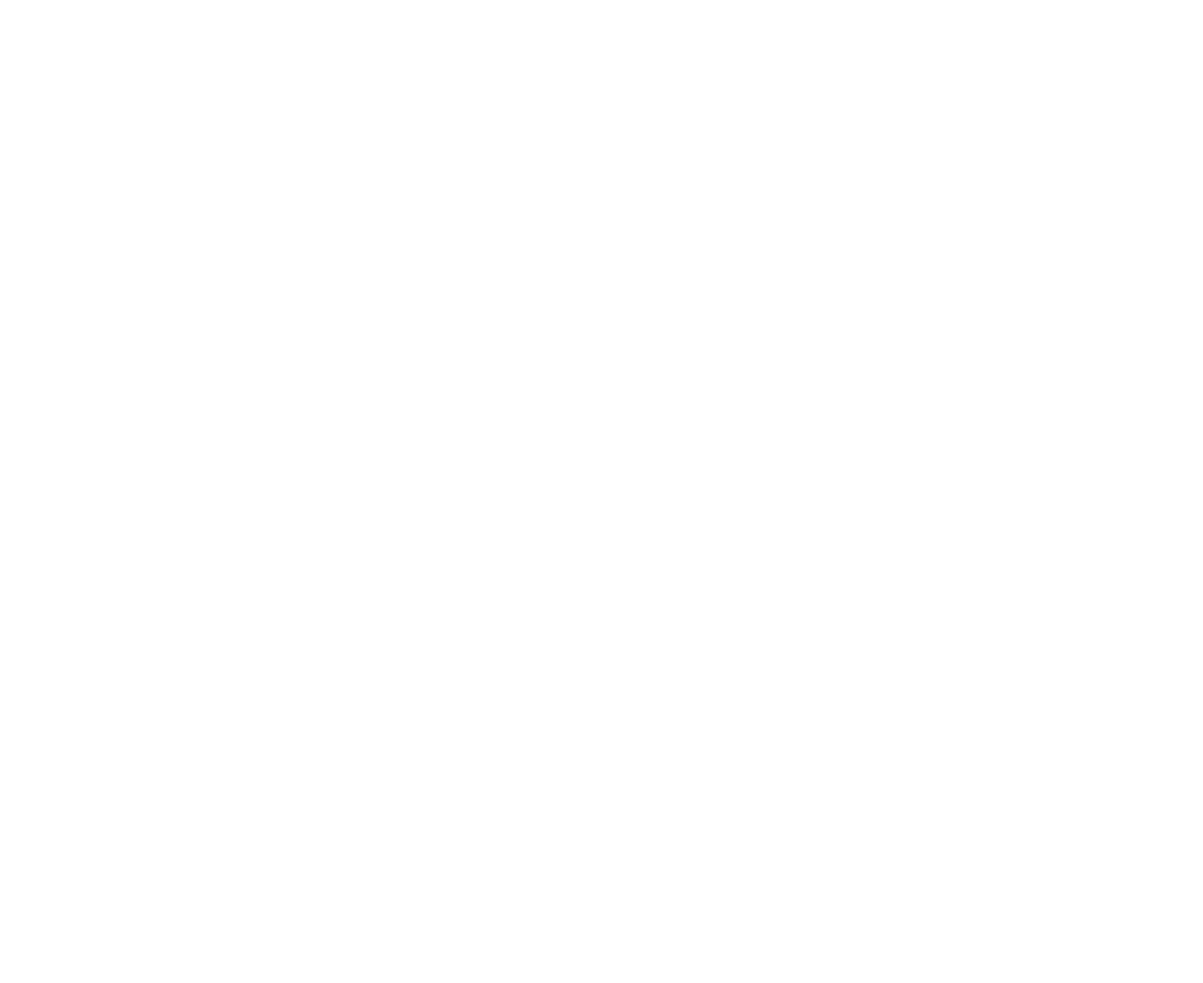
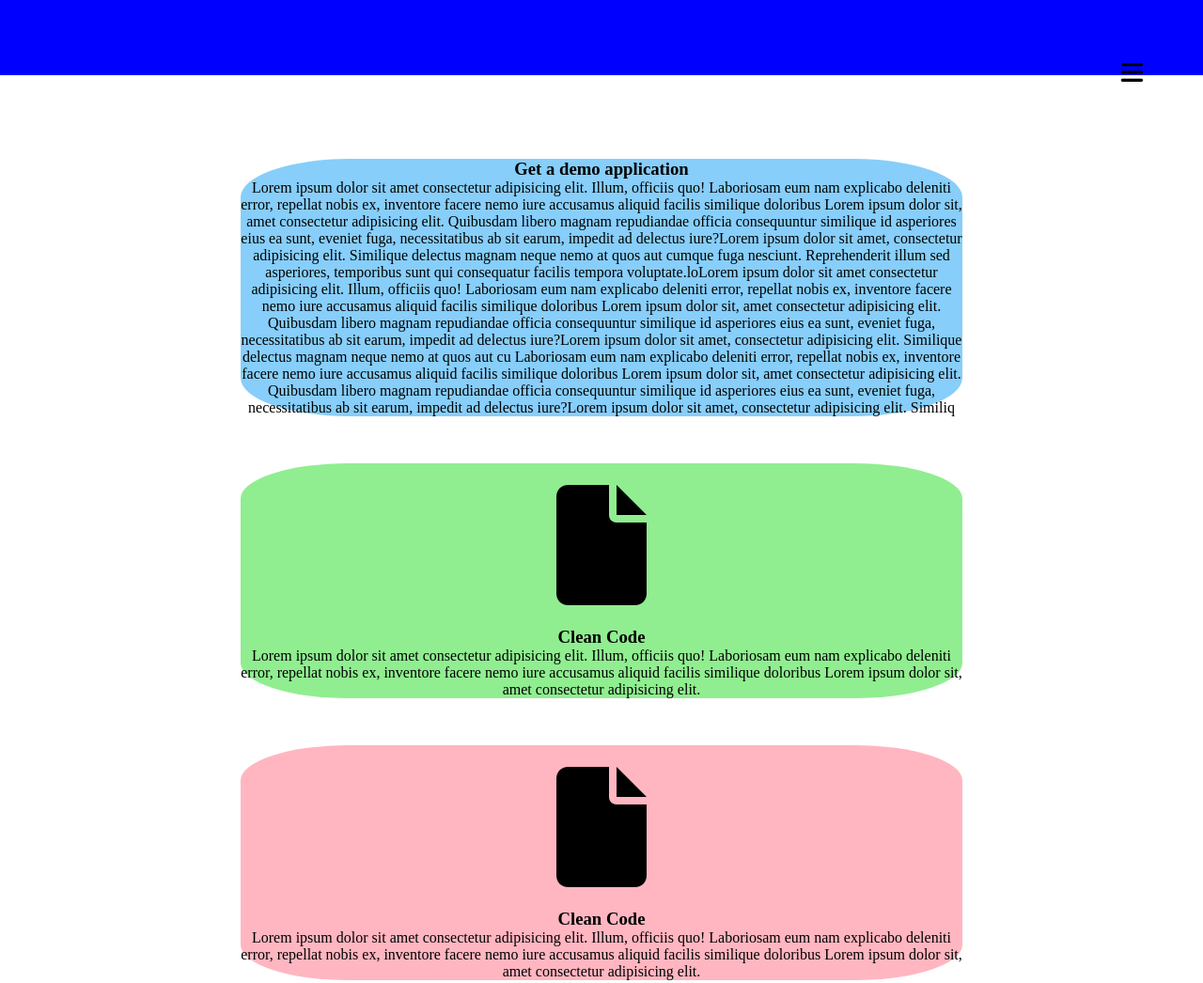
Before and after one commit to michelecamera1995/html-css-responsive-flex-layout, a plain HTML site: page index.html in a window 1280 px wide. Shown: the top 1046 px of the page at 94% size. Before the commit the page ends 800 px from the top, so only its background shows below. Drawn offline with Linux system fonts and the light colour scheme.

Commit message:
creation section 1

```diff
--- a/css/style.css
+++ b/css/style.css
@@ -0,0 +1,66 @@
+* {
+    box-sizing: border-box;
+    margin: 0%;
+    padding: 0%;
+}
+
+header {
+    display: flex;
+    justify-content: space-between;
+    height: 80px;
+    background-color: blue;
+}
+
+header img {
+    margin: 5%;
+    width: 180px;
+}
+
+header button {
+    margin: 5%;
+    border: none;
+    background-color: transparent;
+}
+
+section {
+    display: flex;
+    align-items: center;
+    flex-direction: column;
+}
+
+#section-a {
+    padding-top: 5%;
+    padding-bottom: 15%;
+    width: 100%;
+}
+
+#card {
+    margin: 25px auto;
+    width: 60%;
+    border-radius: 15%;
+    text-align: center;
+}
+
+#card i {
+    padding: 3%;
+}
+
+.carblu {
+    background-color: lightskyblue;
+}
+
+.cargreen {
+    background-color: lightgreen;
+}
+
+.carpink {
+    background-color: lightpink;
+}
+
+.caryellow {
+    background-color: lightgoldenrodyellow;
+}
+
+.carsal {
+    background-color: lightsalmon;
+}
--- a/index.html
+++ b/index.html
@@ -6,11 +6,85 @@
     <meta http-equiv="X-UA-Compatible" content="IE=edge">
     <meta name="viewport" content="width=device-width, initial-scale=1.0">
     <link rel="stylesheet" href="css/style.css">
+    <link rel="stylesheet" href="https://cdnjs.cloudflare.com/ajax/libs/font-awesome/6.0.0/css/all.min.css" integrity="sha512-9usAa10IRO0HhonpyAIVpjrylPvoDwiPUiKdWk5t3PyolY1cOd4DSE0Ga+ri4AuTroPR5aQvXU9xC6qOPnzFeg==" crossorigin="anonymous" referrerpolicy="no-referrer"
+    />
     <title>Sito</title>
 </head>
 
 <body>
 
+    <!--Header-->
+
+    <header>
+        <img src="img/svgator-seeklogo.com.svg" alt="">
+        <button><i class="fa-solid fa-2x fa-bars"></i></button>
+    </header>
+
+    <!--End header-->
+    <!--Section1-->
+
+    <section id="section-a">
+        <div id="card" class="carblu">
+            <h3>Get a demo application</h3>
+            <p>
+                Lorem ipsum dolor sit amet consectetur adipisicing elit. Illum, officiis quo! Laboriosam eum nam explicabo deleniti error, repellat nobis ex, inventore facere nemo iure accusamus aliquid facilis similique doloribus Lorem ipsum dolor sit, amet consectetur
+                adipisicing elit. Quibusdam libero magnam repudiandae officia consequuntur similique id asperiores eius ea sunt, eveniet fuga, necessitatibus ab sit earum, impedit ad delectus iure?Lorem ipsum dolor sit amet, consectetur adipisicing elit.
+                Similique delectus magnam neque nemo at quos aut cumque fuga nesciunt. Reprehenderit illum sed asperiores, temporibus sunt qui consequatur facilis tempora voluptate.loLorem ipsum dolor sit amet consectetur adipisicing elit. Illum, officiis
+                quo! Laboriosam eum nam explicabo deleniti error, repellat nobis ex, inventore facere nemo iure accusamus aliquid facilis similique doloribus Lorem ipsum dolor sit, amet consectetur adipisicing elit. Quibusdam libero magnam repudiandae
+                officia consequuntur similique id asperiores eius ea sunt, eveniet fuga, necessitatibus ab sit earum, impedit ad delectus iure?Lorem ipsum dolor sit amet, consectetur adipisicing elit. Similique delectus magnam neque nemo at quos aut cu
+                Laboriosam eum nam explicabo deleniti error, repellat nobis ex, inventore facere nemo iure accusamus aliquid facilis similique doloribus Lorem ipsum dolor sit, amet consectetur adipisicing elit. Quibusdam libero magnam repudiandae officia
+                consequuntur similique id asperiores eius ea sunt, eveniet fuga, necessitatibus ab sit earum, impedit ad delectus iure?Lorem ipsum dolor sit amet, consectetur adipisicing elit. Similiq
+            </p>
+        </div>
+        <div id="card" class="cargreen">
+            <div><i class="fa-solid  fa-8x fa-file"></i></div>
+            <h3>Clean Code</h3>
+            <p>
+                Lorem ipsum dolor sit amet consectetur adipisicing elit. Illum, officiis quo! Laboriosam eum nam explicabo deleniti error, repellat nobis ex, inventore facere nemo iure accusamus aliquid facilis similique doloribus Lorem ipsum dolor sit, amet consectetur
+                adipisicing elit.
+            </p>
+        </div>
+        <div id="card" class="carpink">
+            <div><i class="fa-solid  fa-8x fa-file"></i></div>
+            <h3>Clean Code</h3>
+            <p>
+                Lorem ipsum dolor sit amet consectetur adipisicing elit. Illum, officiis quo! Laboriosam eum nam explicabo deleniti error, repellat nobis ex, inventore facere nemo iure accusamus aliquid facilis similique doloribus Lorem ipsum dolor sit, amet consectetur
+                adipisicing elit.
+            </p>
+        </div>
+        <div id="card" class="caryellow">
+            <div><i class="fa-solid  fa-8x fa-file"></i></div>
+            <h3>Clean Code</h3>
+            <p>
+                Lorem ipsum dolor sit amet consectetur adipisicing elit. Illum, officiis quo! Laboriosam eum nam explicabo deleniti error, repellat nobis ex, inventore facere nemo iure accusamus aliquid facilis similique doloribus Lorem ipsum dolor sit, amet consectetur
+                adipisicing elit.
+            </p>
+        </div>
+        <div id="card" class="carsal">
+            <div><i class="fa-solid  fa-8x fa-file"></i></div>
+            <h3>Clean Code</h3>
+            <p>
+                Lorem ipsum dolor sit amet consectetur adipisicing elit. Illum, officiis quo! Laboriosam eum nam explicabo deleniti error, repellat nobis ex, inventore facere nemo iure accusamus aliquid facilis similique doloribus Lorem ipsum dolor sit, amet consectetur
+                adipisicing elit.
+            </p>
+        </div>
+
+
+    </section>
+
+    <!--End section1-->
+    <!--Section 2-->
+
+
+
+
+
+
+
+
+
+
+
 </body>
 
 </html>
```
Also changed, not shown: img/svgator-seeklogo.com.svg (added).
